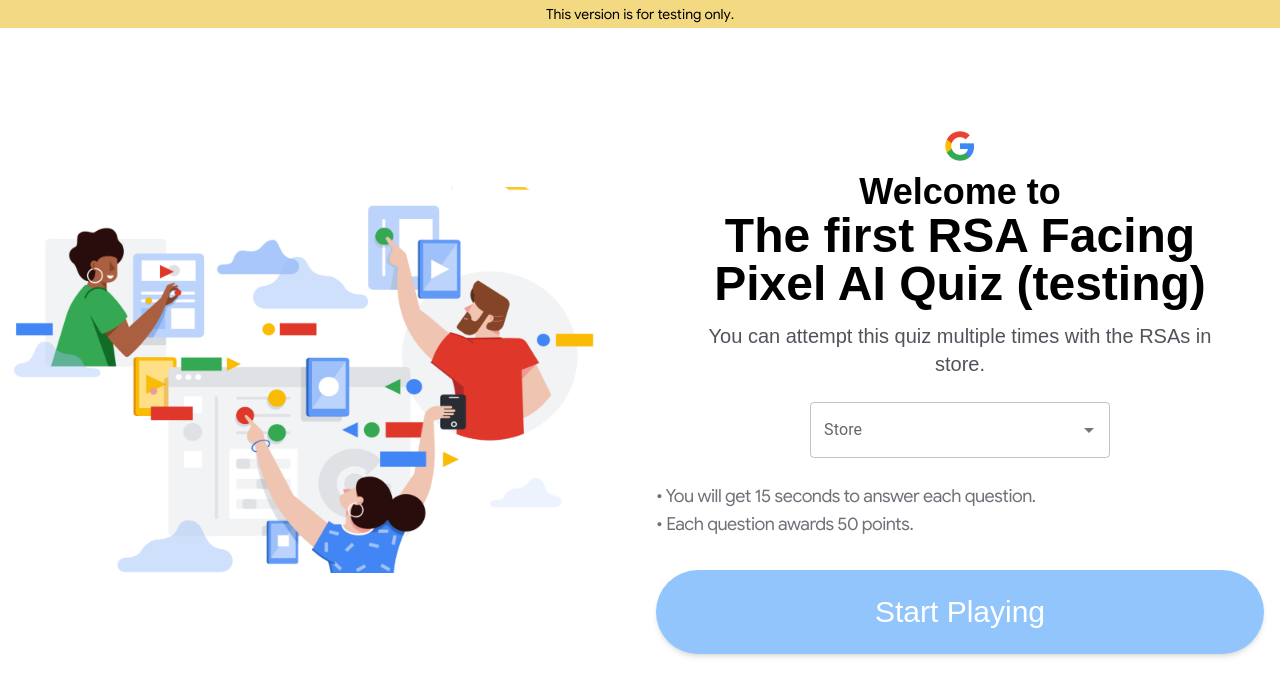
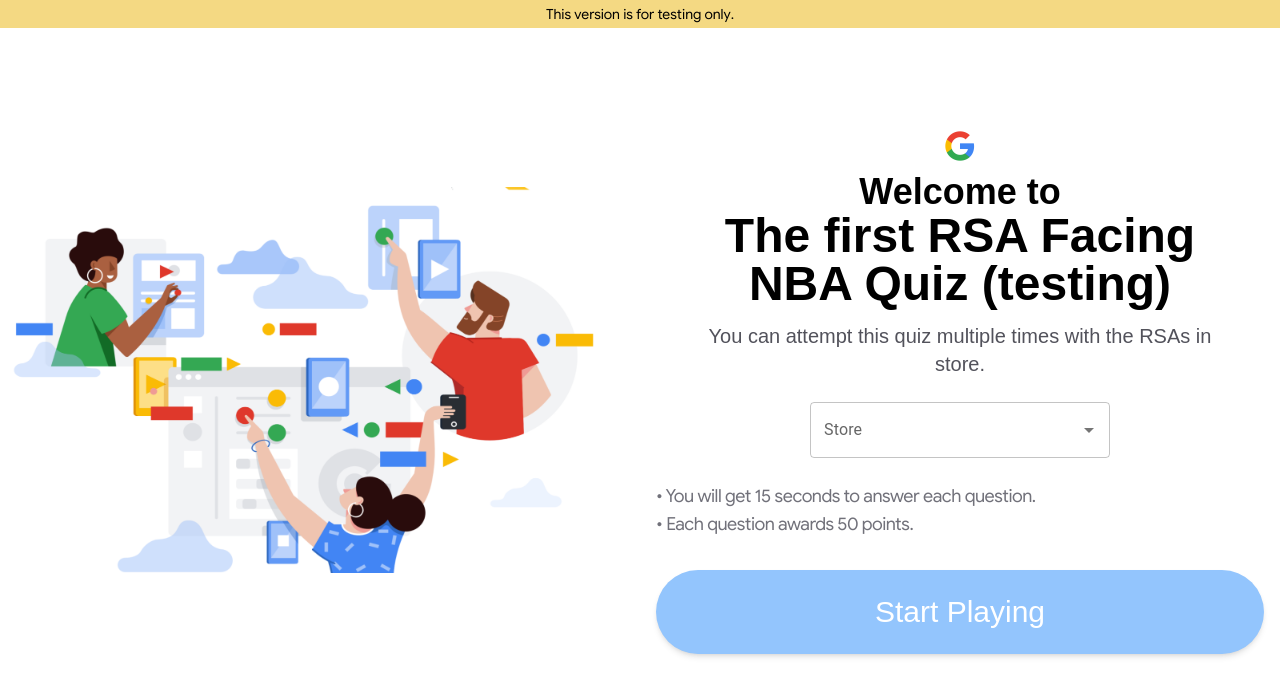
Before and after one commit to warisamir/nba_testing, a React (Vite) app: page / in a window 1280 px wide. Shown: the top 696 px of the page. Built offline with nearby package versions, Linux system fonts and the light colour scheme; no server answers; a web font is replaced by a local one.

Commit message:
Update HomePage.jsx

```diff
--- a/src/pages/HomePage.jsx
+++ b/src/pages/HomePage.jsx
@@ -9,7 +9,7 @@ import toast, { Toaster } from 'react-hot-toast';
 import Swal from 'sweetalert2';
 import { QuizNavbar } from '../Components';
 
-const contest_id = 2;
+const contest_id = 3;
 
 const useQuery = () => {
   return new URLSearchParams(useLocation().search);
@@ -67,7 +67,7 @@ const HomePage = () => {
             Welcome to
           </h2>
           <h1 className='font-semibold text-2xl sm:text-3xl md:text-5xl -mt-0.5 max-w-lg mx-auto'>
-            The first RSA Facing Pixel AI Quiz (testing)
+            The first RSA Facing NBA Quiz (testing)
           </h1>
           <p className='font-medium text-sm md:text-xl text-zinc-600 mt-3 leading-tight max-w-lg mx-auto'>
             You can attempt this quiz multiple times with the RSAs in store.
```
